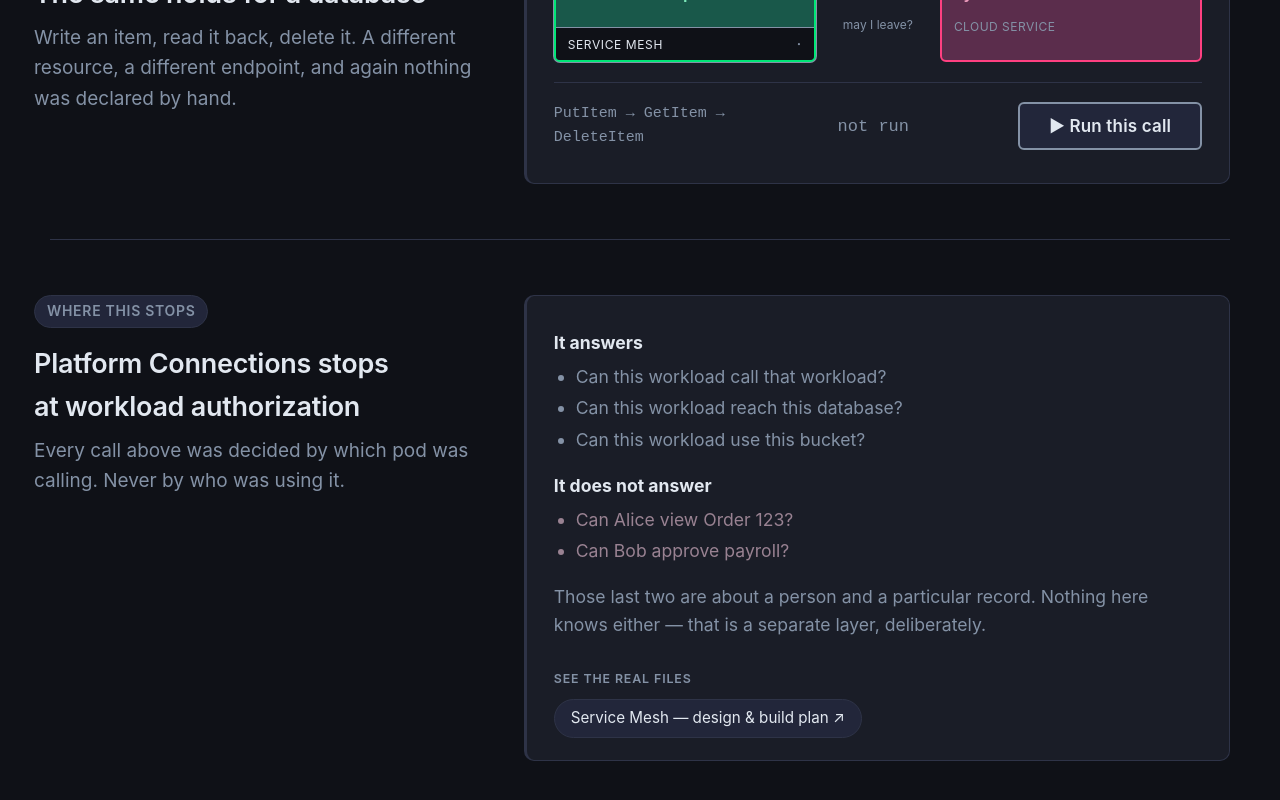
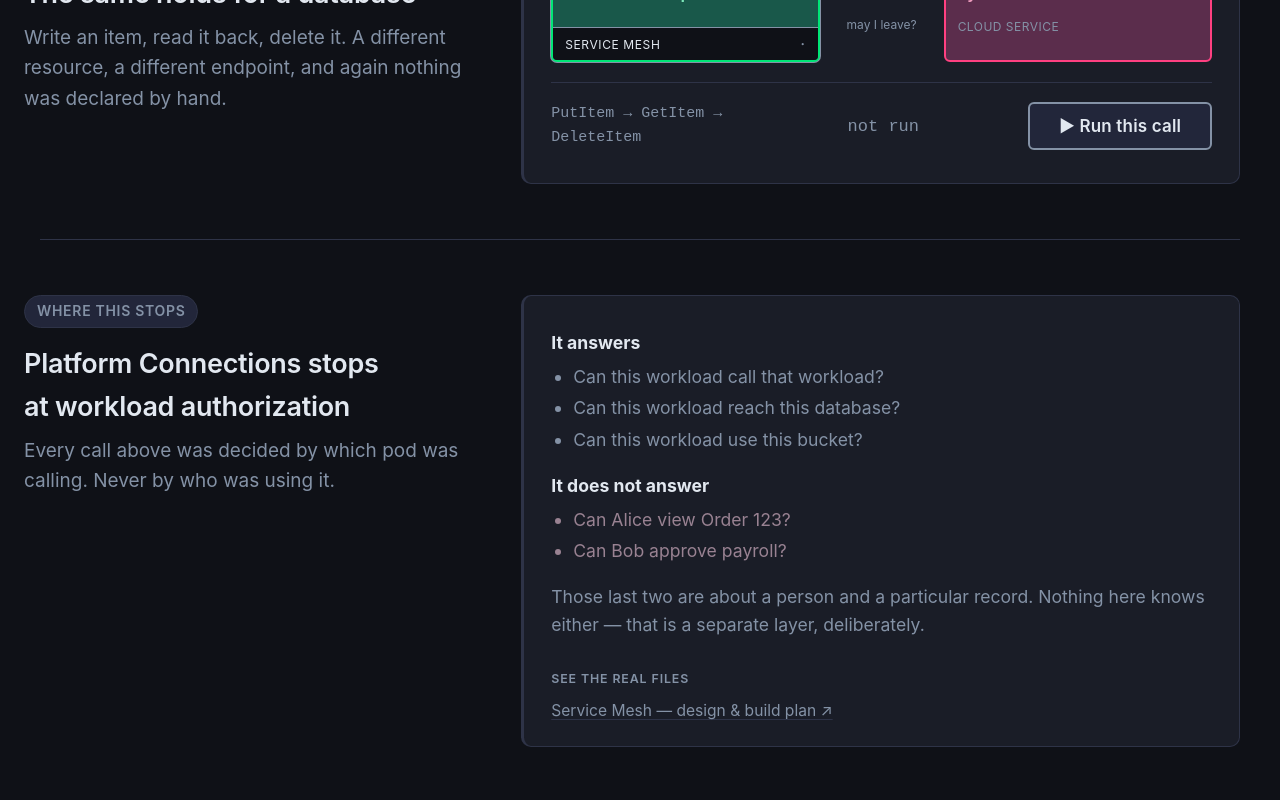
Before and after one commit to cujarrett/platform-connections-demo, an Angular app in the folder spa/: page / in a window 1280 px wide. Shown: the part 2311-3111 px from the top of the page. Built offline with nearby package versions, Linux system fonts and the light colour scheme.

Commit message:
fix: fit the yaml without scrolling and calm the source links

```diff
--- a/spa/src/app/cases.ts
+++ b/spa/src/app/cases.ts
@@ -64,8 +64,8 @@ export const CASES: Case[] = [
       request: "GET upstream-api/api/v1/data",
       why: "<b>Allowed.</b> The caller's identity is named in the policy, so it passes.",
     },
-    deep: `<p>The callee declares who may call it, which renders one <code>AuthorizationPolicy</code> onto its own pod. This caller's identity appears in a rule, so the request passes.</p>
-<p>The grant is <b>coarse by default</b>: no methods or paths means the whole API. Narrow it only when one API has more than one trust boundary, such as <code>/public/</code> versus <code>/admin/</code>.</p>`,
+    deep: `<p>The callee declares who may call it, which renders one <code>AuthorizationPolicy</code> onto its own pod. This caller's identity is in a rule, so it passes.</p>
+<p>The grant is coarse by default: no methods or paths means the whole API. Narrow it only when one API has more than one trust boundary, such as <code>/public/</code> versus <code>/admin/</code>.</p>`,
     downstream:
       "Declares nothing. A caller needs no declaration to reach an app in its own namespace.",
     upstream:
@@ -96,7 +96,7 @@ spec:
               # no methods, no paths — the grant is the whole API`,
     sources: [
       { label: "upstream-api.yaml — the grant", url: `${WORKSPACES}/upstream-api.yaml` },
-      composition("the AuthorizationPolicy", "L740-L789"),
+      composition("AuthorizationPolicy", "L740-L789"),
     ],
   },
   {
@@ -154,7 +154,7 @@ spec:
 # unauthorized-api names no rule, and ALLOW makes the rest a wall`,
     sources: [
       { label: "upstream-api.yaml — the grant", url: `${WORKSPACES}/upstream-api.yaml` },
-      composition("PeerAuthentication + AuthorizationPolicy", "L716-L789"),
+      composition("PeerAuth + AuthorizationPolicy", "L716-L789"),
     ],
   },
   {
@@ -208,8 +208,8 @@ spec:
         - "./api.open-meteo.com"   # known is not enough — this line permits it
 # the entry makes the host known, the egress line makes it this pod's to reach`,
     sources: [
-      { label: "authorized-api.yaml — what it declares", url: `${WORKSPACES}/authorized-api.yaml` },
-      composition("the Sidecar egress list", "L790-L828"),
+      { label: "authorized-api.yaml — the declaration", url: `${WORKSPACES}/authorized-api.yaml` },
+      composition("Sidecar egress list", "L790-L828"),
     ],
   },
   {
@@ -252,8 +252,8 @@ spec:
         - "./api.open-meteo.com"    # the one host it declared
 # example.com is on no list, so there is nowhere to send it`,
     sources: [
-      { label: "authorized-api.yaml — what it declares", url: `${WORKSPACES}/authorized-api.yaml` },
-      composition("the Sidecar egress list", "L790-L828"),
+      { label: "authorized-api.yaml — the declaration", url: `${WORKSPACES}/authorized-api.yaml` },
+      composition("Sidecar egress list", "L790-L828"),
     ],
   },
   {
@@ -297,8 +297,8 @@ spec:
     sources: [
       { label: "authorized-api.yaml — the ref", url: `${WORKSPACES}/authorized-api.yaml` },
       { label: "assets.yaml — the bucket", url: `${WORKSPACES}/assets.yaml` },
-      composition("where the endpoints are derived", "L92-L111"),
-      composition("the ServiceEntry it renders", "L829-L852"),
+      composition("endpoint derivation", "L92-L111"),
+      composition("ServiceEntry", "L829-L852"),
     ],
   },
   {
@@ -342,8 +342,8 @@ spec:
     sources: [
       { label: "authorized-api.yaml — the ref", url: `${WORKSPACES}/authorized-api.yaml` },
       { label: "records.yaml — the table", url: `${WORKSPACES}/records.yaml` },
-      composition("where the endpoints are derived", "L92-L111"),
-      composition("the ServiceEntry it renders", "L829-L852"),
+      composition("endpoint derivation", "L92-L111"),
+      composition("ServiceEntry", "L829-L852"),
     ],
   },
   {
--- a/spa/src/styles.css
+++ b/spa/src/styles.css
@@ -62,17 +62,24 @@ code {
   border-radius: 4px;
 }
 
+/* Scroll hint via background layers, not mask-image. A mask puts the element on its own
+   GPU layer, which Chrome colour-manages slightly differently from the root — a tall
+   block then shows as a faintly different shade of the same dark. It also faded the
+   right border, since a mask dims everything including chrome.
+   Here the fade is painted instead: the `local` layer scrolls with the content and the
+   `scroll` layer stays put, so the shadow only shows while there is more to the right. */
 pre {
-  background: var(--color-bg);
   border: 1px solid var(--color-border);
   border-radius: var(--radius-sm);
   padding: 0.8rem 1rem;
   overflow-x: auto;
-  /* Fades the right edge when a line does overflow, so a cut-off line reads as
-     scrollable rather than broken. */
-  mask-image: linear-gradient(to right, #000 calc(100% - 1.5rem), transparent);
-  font-size: 0.74rem;
-  line-height: 1.6;
+  background:
+    linear-gradient(to right, var(--color-bg), var(--color-bg)) 0 0 / 100% 100% local,
+    linear-gradient(to left, transparent, color-mix(in srgb, #000 55%, transparent))
+      right / 2rem 100% no-repeat scroll;
+  background-color: var(--color-bg);
+  font-size: 0.66rem;
+  line-height: 1.65;
   margin-top: 0.85rem;
 }
 pre code {
@@ -110,7 +117,9 @@ pre code {
 
 /* ── Layout ──────────────────────────────────────────────── */
 .page {
-  max-width: 63rem;
+  /* Wide enough that the longest rendered line — the SPIFFE principal — fits in a
+     half-width column without scrolling. Below this it wraps or scrolls. */
+  max-width: 72rem;
   margin: 0 auto;
   padding: 0 2rem 5rem;
 }
@@ -814,11 +823,11 @@ button:disabled {
   color: var(--color-text);
 }
 
-/* Same split as .case and .yaml-pair — one vertical line down the whole page. */
+/* Even halves, same as .yaml-pair below it — caller left, callee right. */
 .sides {
   display: grid;
-  grid-template-columns: minmax(0, 0.75fr) minmax(0, 1.25fr);
-  gap: 2.5rem;
+  grid-template-columns: minmax(0, 1fr) minmax(0, 1fr);
+  gap: 1.75rem;
   margin-top: 0.95rem;
 }
 .sides > div {
@@ -828,41 +837,34 @@ button:disabled {
   padding: 0.6rem 0.8rem;
   font-size: 0.82rem;
 }
-/* These get missed as bare text at the foot of a long panel, so they read as buttons:
-   own heading, bordered, and spaced away from the YAML above. */
+/* Same treatment as the hero link — underlined text, not a pill. Pills wrapped onto a
+   second row and read as buttons that do something, when these just navigate. The
+   heading is what keeps them from being missed. */
 .sources-h {
   margin-top: 1.5rem;
 }
 .sources {
   display: flex;
   flex-flow: row wrap;
-  gap: 0.5rem;
+  gap: 0.4rem 1.4rem;
   margin-top: 0.5rem;
 }
 .sources a {
-  display: inline-flex;
-  align-items: center;
-  gap: 0.35rem;
-  font-size: 0.76rem;
-  color: var(--color-text);
-  text-decoration: none;
-  background: var(--color-surface-alt);
-  border: 1px solid var(--color-border);
-  border-radius: 100px;
-  padding: 0.3rem 0.8rem;
-  transition:
-    border-color 0.15s,
-    color 0.15s,
-    background 0.15s;
+  font-size: 0.78rem;
+  color: var(--color-text-muted);
+  text-decoration: underline;
+  text-underline-offset: 3px;
+  text-decoration-color: var(--color-border);
+  transition: color 0.15s;
 }
 .sources a:hover {
   color: var(--color-accent);
-  border-color: var(--color-accent);
-  background: color-mix(in srgb, var(--color-accent) 10%, var(--color-surface-alt));
+  text-decoration-color: var(--color-accent);
 }
 .sources a:focus-visible {
   outline: 2px solid var(--color-accent);
   outline-offset: 2px;
+  border-radius: 3px;
 }
 
 /* Sits directly on the snippet it names, so the pre below drops its own top margin. */
@@ -879,10 +881,13 @@ button:disabled {
 }
 
 /* Same two tracks as .case and .sides, so the split runs as one line down the page. */
+/* Even halves, matching .sides above. Left is always the caller, right is always the
+   callee, and content never crosses the middle — that mapping is the whole point of
+   putting the stack on a side, so it outranks giving the YAML more room. */
 .yaml-pair {
   display: grid;
-  grid-template-columns: minmax(0, 0.75fr) minmax(0, 1.25fr);
-  gap: 2.5rem;
+  grid-template-columns: minmax(0, 1fr) minmax(0, 1fr);
+  gap: 1.75rem;
   align-items: start;
 }
 /* Callee-owned by default — the wide right track, under the callee box above it. */
@@ -892,8 +897,9 @@ button:disabled {
 }
 /* Caller-owned: same tracks, but the stack moves to the left column and the wide track
    moves with it, so the rendered Istio keeps its room wherever it sits. */
+/* Same halves either way — only which one holds the stack changes. */
 .yaml-pair.owner-caller {
-  grid-template-columns: minmax(0, 1.25fr) minmax(0, 0.75fr);
+  grid-template-columns: minmax(0, 1fr) minmax(0, 1fr);
 }
 .yaml-pair.owner-caller .yaml-stack {
   grid-column: 1;
```
